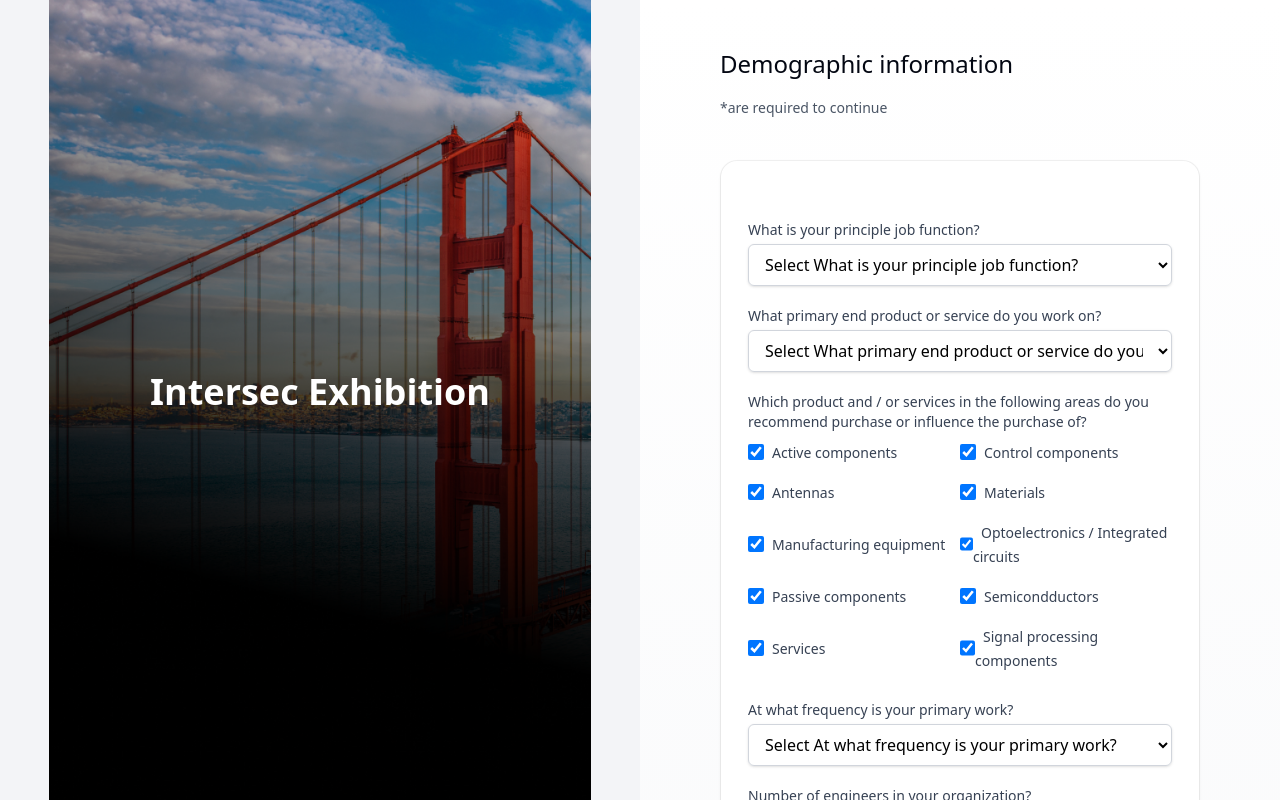
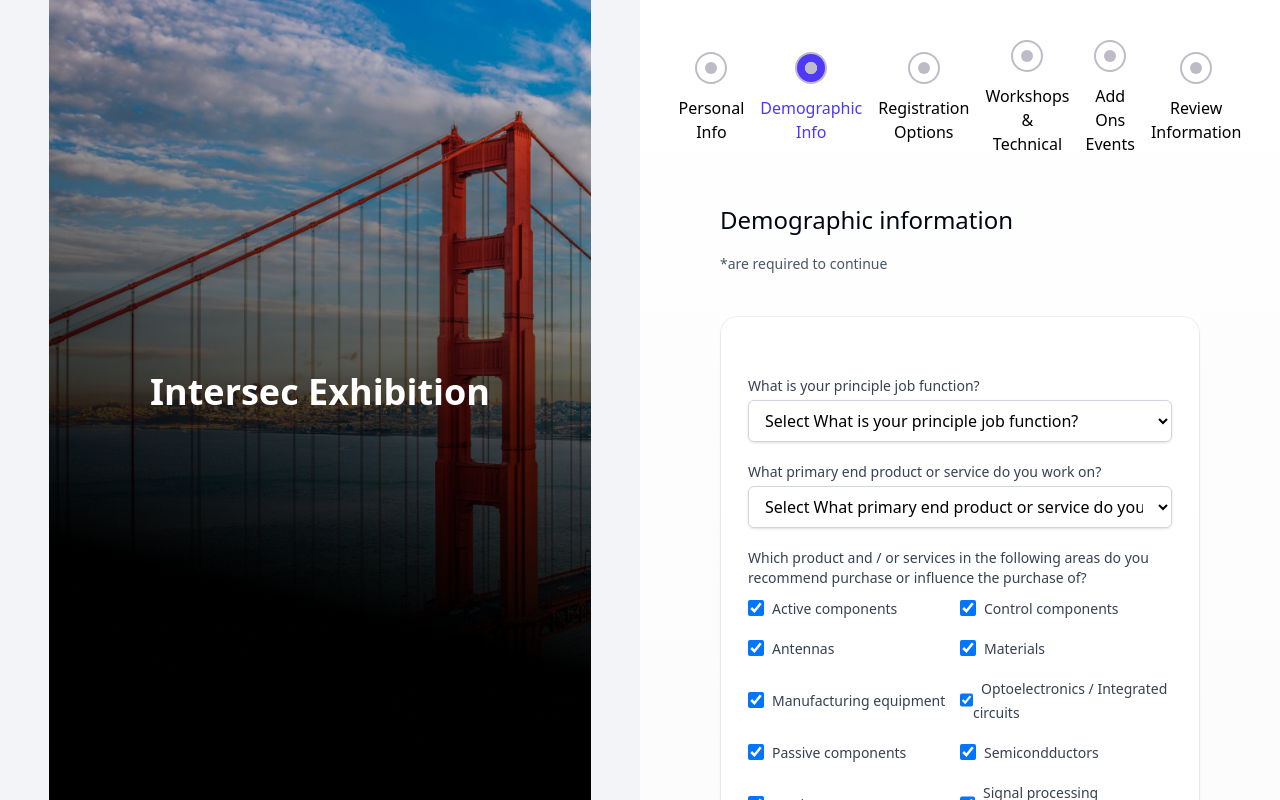
Before and after one commit to ArunZydesoft/Attendee, a React (Vite) app: page /demographic in a window 1280 px wide. Shown: the top 800 px of the page. Built offline with nearby package versions, Linux system fonts and the light colour scheme.

Commit message:
stepper implementation

```diff
--- /dev/null
+++ b/src/components/Stepper.tsx
@@ -0,0 +1,34 @@
+type StepperProps = {
+    activeItem: number
+}
+const Stepper = ({activeItem}: StepperProps) => {
+
+    const steps = [
+        {id: 1, label:'Personal Info'},
+        {id: 2, label:'Demographic Info'},
+        {id: 3, label:'Registration Options'},
+        {id: 4, label:'Workshops & Technical'},
+        {id: 5, label:'Add Ons Events'},
+        {id: 6, label:'Review Information'}
+    ]
+
+    return <div className="p-8">
+         <ol className="flex items-center justify-center text-sm text-gray-500 font-medium sm:text-base">
+            {
+                steps.map((step)=>{
+                    return  <li className="p-2 text-center flex flex-col justify-center items-center">
+                        <span className="w-8 h-8 border-7 border-[#bfbbc6] rounded-full flex justify-center items-center">
+                         <span className={activeItem === step.id ? "w-7 h-7 border-8 border-indigo-600 rounded-full flex justify-center items-center" : "w-7 h-7 border-8 border-[#fff] rounded-full flex justify-center items-center" }>
+                            <span className="w-3 h-3 bg-[#bfbbc6] rounded-full flex justify-center items-center">
+                            </span>
+                            </span>
+                        </span>
+                        <span className={activeItem === step.id ? 'pt-3 text-indigo-600' : 'pt-3 text-black'}>{step.label}</span>
+                </li>
+                })
+            }
+      </ol>
+    </div>
+}
+
+export default Stepper;
--- a/src/pages/Demographic.tsx
+++ b/src/pages/Demographic.tsx
@@ -1,6 +1,7 @@
 import React from "react";
 import BannerImage from "../components/BannerImage";
 import DemographicForm from "../components/DemographicForm";
+import Stepper from "../components/Stepper";
 
 const Demographic = () => {
   return (
@@ -20,7 +21,10 @@ const Demographic = () => {
           className="w-1/2 flex flex-col items-center justify-center h-fit"
           style={{ background: "linear-gradient(#FFF 0%, #F3F4F7 100%)" }}
         >
-          <div className="mt-10 grid gap-2 sm:mt-10 lg:grid-cols-1 lg:grid-rows-1 w-3/4">
+          <div>
+            <Stepper activeItem={2} />
+          </div>
+          <div className="grid gap-2 lg:grid-cols-1 lg:grid-rows-1 w-3/4">
             <p className="mt-2 text-2xl text-gray-950 max-lg:text-center">
               Demographic information
             </p>
--- a/src/pages/PersonalInfo.tsx
+++ b/src/pages/PersonalInfo.tsx
@@ -1,8 +1,7 @@
-import React, { useState } from "react";
-import { useDispatch } from "react-redux";
-import { setFormData } from "../actions";
+import React from "react";
 import BannerImage from "../components/BannerImage";
 import PersonalInfoForm from "../components/PersonalInfoForm";
+import Stepper from "../components/Stepper"
 
 const PersonalInfo: React.FC = () => {
   return (
@@ -17,12 +16,14 @@ const PersonalInfo: React.FC = () => {
         </div>
 
         {/* Right Section  */}
-
         <div
           className="w-1/2 flex flex-col items-center justify-center h-fit"
           style={{ background: "linear-gradient(#FFF 0%, #F3F4F7 100%)" }}
         >
-          <div className="mt-10 grid gap-2 sm:mt-10 lg:grid-cols-1 lg:grid-rows-1 w-3/4">
+          <div>
+            <Stepper activeItem={1} />
+          </div>
+          <div className="grid gap-2 lg:grid-cols-1 lg:grid-rows-1 w-3/4">
             <p className="mt-2 text-2xl text-gray-950 max-lg:text-center">
               Personal information
             </p>
--- a/src/pages/RegCategory.tsx
+++ b/src/pages/RegCategory.tsx
@@ -1,6 +1,7 @@
 import React from "react";
 import BannerImage from "../components/BannerImage";
 import RegCategoryForm from "../components/RegCategoryForm";
+import Stepper from "../components/Stepper";
 
 const RegCategory = () => {
   return (
@@ -20,7 +21,10 @@ const RegCategory = () => {
           className="w-1/2 flex flex-col items-center justify-center h-fit"
           style={{ background: "linear-gradient(#FFF 0%, #F3F4F7 100%)" }}
         >
-          <div className="mt-10 grid gap-2 sm:mt-10 lg:grid-cols-1 lg:grid-rows-1 w-3/4">
+          <div>
+            <Stepper activeItem={3} />
+          </div>
+          <div className="grid gap-2 lg:grid-cols-1 lg:grid-rows-1 w-3/4">
             <p className="mt-2 text-2xl text-gray-950 max-lg:text-center">
               Registration category
             </p>
```
